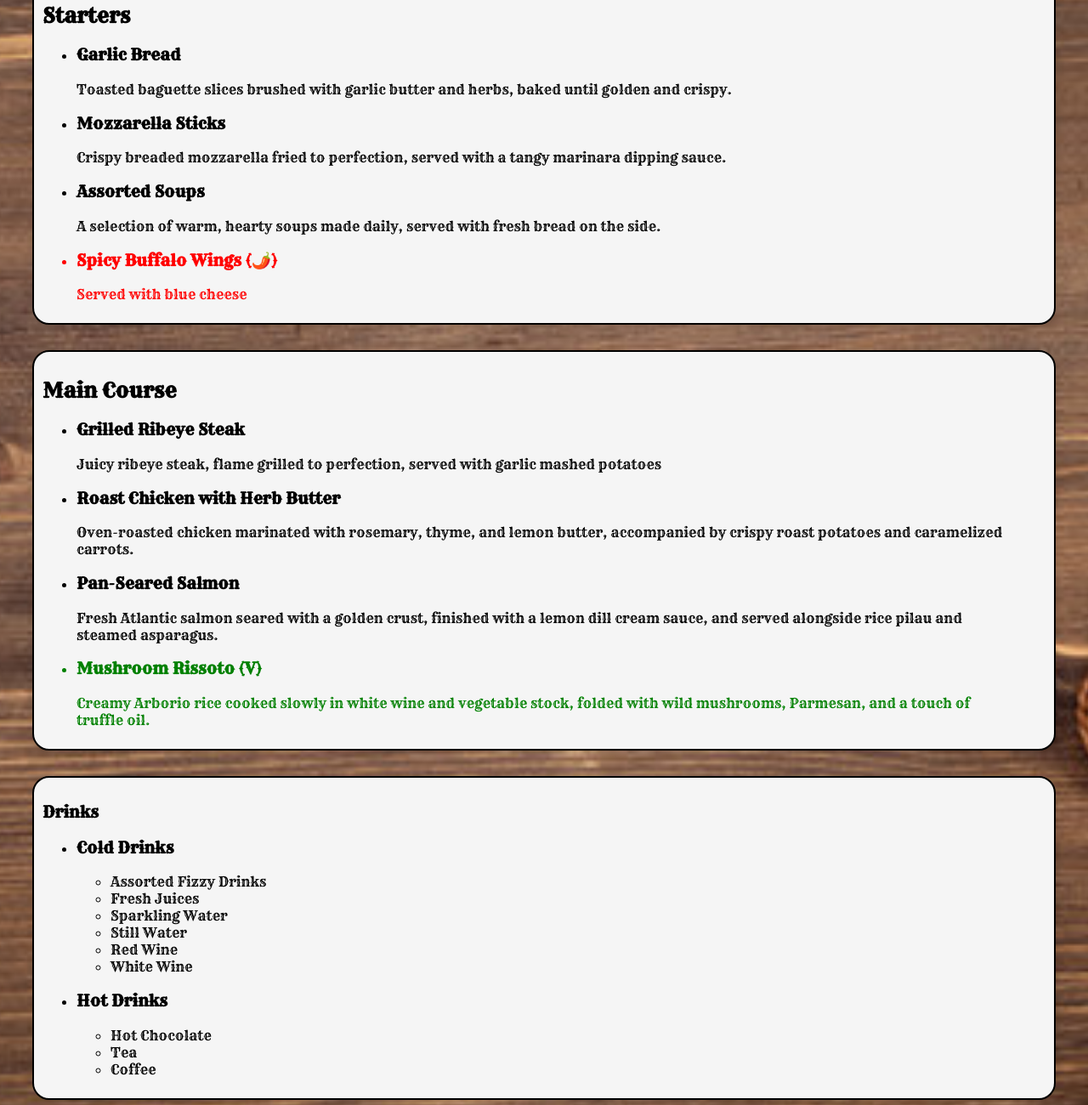
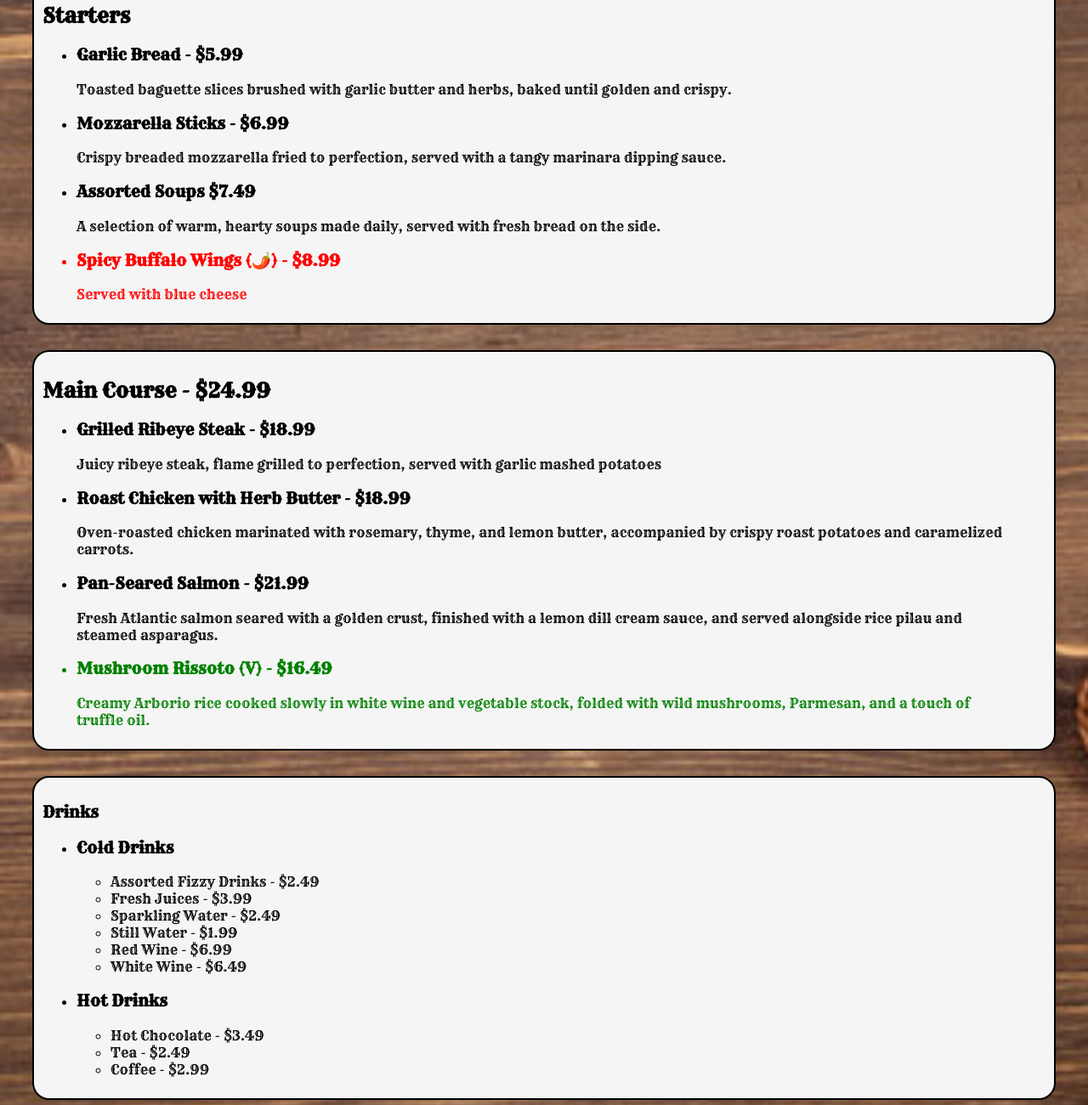
Before and after one commit to andrewsigei-hub/Menu-Challenge, a plain HTML site: page index.html in a window 1280 px wide. Shown: the part 120-1420 px from the top of the page at 85% size. Drawn offline with Linux system fonts and the light colour scheme.

Commit message:
Final commit

```diff
--- a/index.html
+++ b/index.html
@@ -13,44 +13,44 @@
         <h2>Starters</h2>
         <ul>
           <li>
-            <h3>Garlic Bread</h3>
+            <h3>Garlic Bread - $5.99</h3>
             <p>
               Toasted baguette slices brushed with garlic butter and herbs,
               baked until golden and crispy.
             </p>
           </li>
           <li>
-            <h3>Mozzarella Sticks</h3>
+            <h3>Mozzarella Sticks - $6.99</h3>
             <p>
               Crispy breaded mozzarella fried to perfection, served with a tangy
               marinara dipping sauce.
             </p>
           </li>
           <li>
-            <h3>Assorted Soups</h3>
+            <h3>Assorted Soups $7.49</h3>
             <p>
               A selection of warm, hearty soups made daily, served with fresh
               bread on the side.
             </p>
           </li>
           <li class="Spicy">
-            <h3>Spicy Buffalo Wings (🌶️)</h3>
+            <h3>Spicy Buffalo Wings (🌶️) - $8.99</h3>
             <p>Served with blue cheese</p>
           </li>
         </ul>
       </div>
       <div class="mains">
-        <h2>Main Course</h2>
+        <h2>Main Course - $24.99 </h2>
         <ul>
           <li>
-            <h3>Grilled Ribeye Steak</h3>
+            <h3>Grilled Ribeye Steak - $18.99</h3>
             <p>
               Juicy ribeye steak, flame grilled to perfection, served with
               garlic mashed potatoes
             </p>
           </li>
           <li>
-            <h3>Roast Chicken with Herb Butter</h3>
+            <h3>Roast Chicken with Herb Butter - $18.99</h3>
             <p>
               Oven-roasted chicken marinated with rosemary, thyme, and lemon
               butter, accompanied by crispy roast potatoes and caramelized
@@ -58,7 +58,7 @@
             </p>
           </li>
           <li>
-            <h3>Pan-Seared Salmon</h3>
+            <h3>Pan-Seared Salmon - $21.99</h3>
             <p>
               Fresh Atlantic salmon seared with a golden crust, finished with a
               lemon dill cream sauce, and served alongside rice pilau and
@@ -66,7 +66,7 @@
             </p>
           </li>
           <li class="Veg">
-            <h3>Mushroom Rissoto (V)</h3>
+            <h3>Mushroom Rissoto (V) - $16.49</h3>
             <p>
               Creamy Arborio rice cooked slowly in white wine and vegetable
               stock, folded with wild mushrooms, Parmesan, and a touch of
@@ -81,20 +81,20 @@
           <li>
             <h3>Cold Drinks</h3>
             <ul>
-              <li>Assorted Fizzy Drinks</li>
-              <li>Fresh Juices</li>
-              <li>Sparkling Water</li>
-              <li>Still Water</li>
-              <li>Red Wine</li>
-              <li>White Wine</li>
+              <li>Assorted Fizzy Drinks - $2.49</li>
+              <li>Fresh Juices - $3.99</li>
+              <li>Sparkling Water - $2.49</li>
+              <li>Still Water - $1.99</li>
+              <li>Red Wine - $6.99 </li>
+              <li>White Wine - $6.49</li>
             </ul>
           </li>
           <li>
             <h3>Hot Drinks</h3>
             <ul>
-              <li>Hot Chocolate</li>
-              <li>Tea</li>
-              <li>Coffee</li>
+              <li>Hot Chocolate - $3.49</li>
+              <li>Tea - $2.49</li>
+              <li>Coffee - $2.99</li>
             </ul>
           </li>
         </ul>
```
